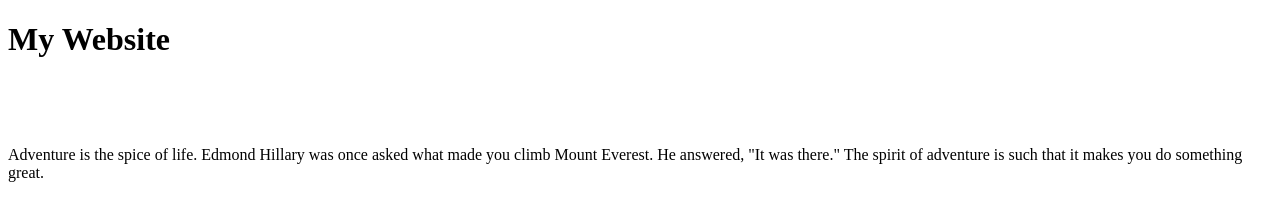
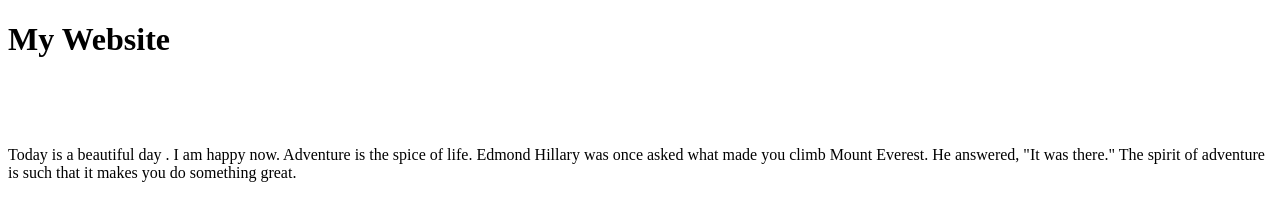
Before and after one commit to MerinGithubLab/html, a plain HTML site: page index.html in a window 1280 px wide. Drawn offline with Linux system fonts and the light colour scheme.

Commit message:
Message updated

```diff
--- a/index.html
+++ b/index.html
@@ -29,7 +29,9 @@
         <p>Adventure is the spice of life</p>
     </div>
     <p>
-        Adventure is the spice of life. Edmond Hillary was once asked what made you climb Mount Everest. He answered, "It was there." The spirit of adventure is such that it makes you do something great.
+        Today is a beautiful day .
+I am happy now.
+Adventure is the spice of life. Edmond Hillary was once asked what made you climb Mount Everest. He answered, "It was there." The spirit of adventure is such that it makes you do something great.
     </p>
 </body>
 </html>
```
